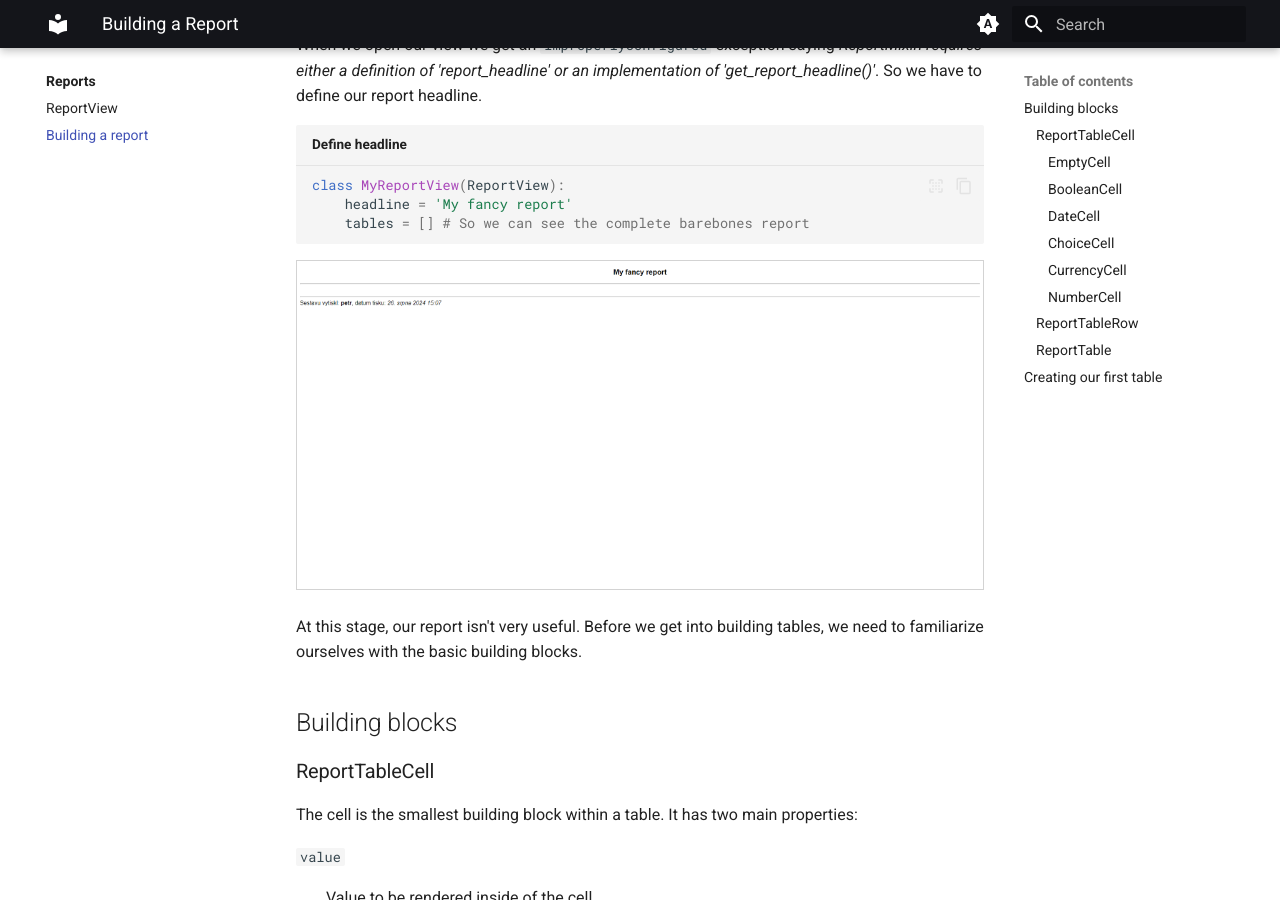
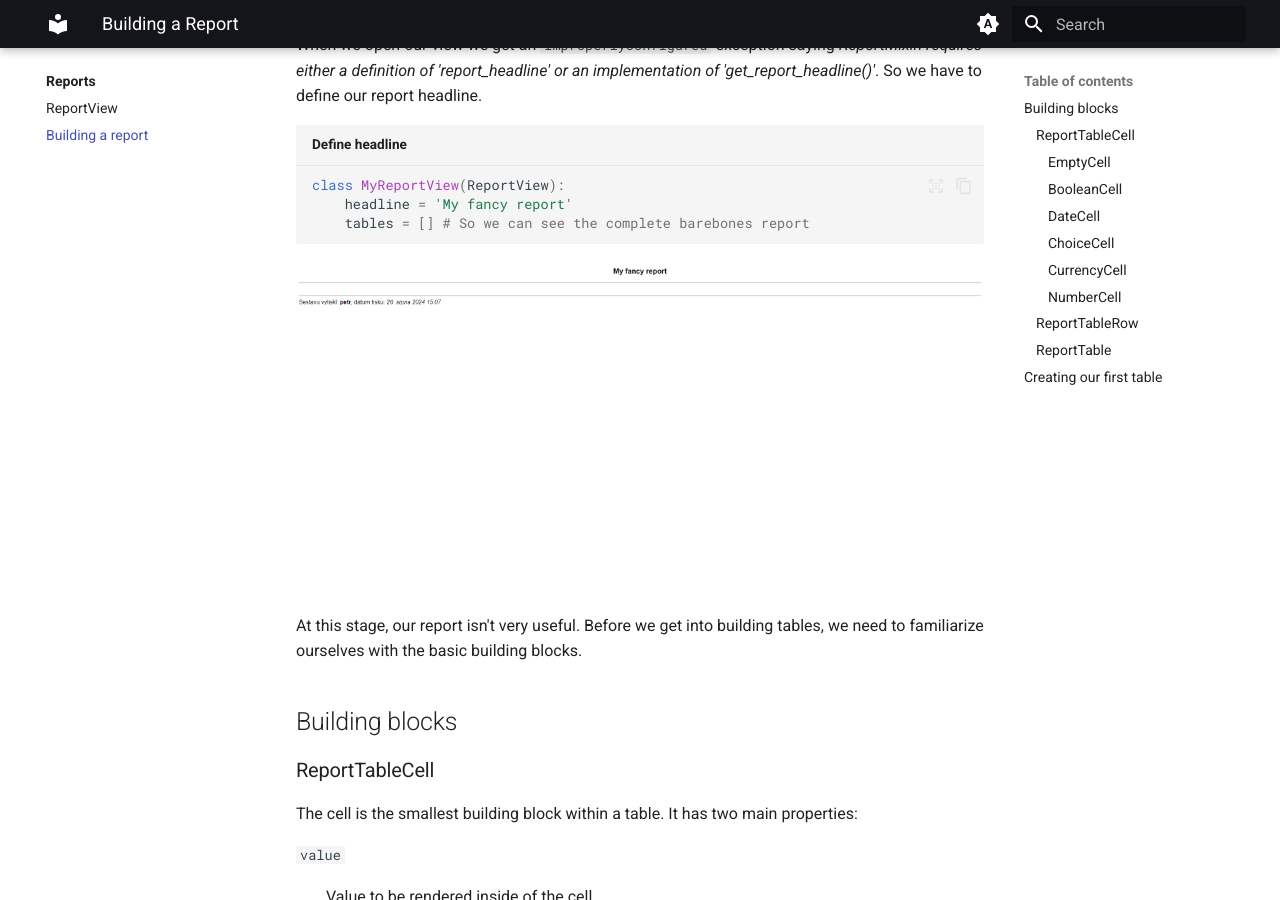
Before and after one commit to Pzdrs/asbd-docs, an MkDocs documentation site: the page built from docs/reports/building-a-report.md, in a window 1280 px wide and 900 px high, scrolled down 420 px. Built offline with MkDocs 1.6.1 and Material for MkDocs 9.7.7, drawn with Linux system fonts in a browser that asks for light colours.

Commit message:
img src be gone

````diff
--- a/docs/reports/building-a-report.md
+++ b/docs/reports/building-a-report.md
@@ -20,7 +20,7 @@
     tables = [] # So we can see the complete barebones report
 ```
 
-<img src="/reports/empty_report.png" style="border: 1px solid lightgray" alt="An empty report">
+![An empty report](empty_report.png)
 
 At this stage, our report isn't very useful. Before we get into building tables, we need to familiarize ourselves with the basic building blocks.
 
@@ -236,4 +236,4 @@
 
         return [truth_table]
 ```
-<img src="/reports/truth_table.png" style="border: 1px solid lightgray" alt="Truth table example">
+![Truth table example](truth_table.png)
````
Also changed, not shown: docs/reports/report-view.md (+1 -1 lines).
